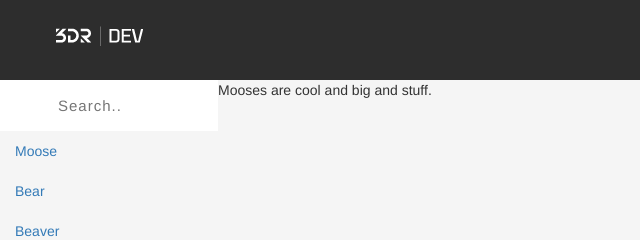
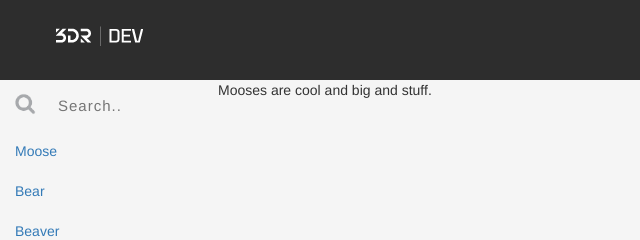
Before and after one commit to kaitlynhova/3dr_dronekit-layout, a plain HTML site: page index.html in a window 1280 px wide. Shown: the top 240 px of the page, 0-640 px from the left. Drawn offline with nearby package versions, Linux system fonts and the light colour scheme.

Commit message:
desperate styles. will clean up later

```diff
--- a/css/dronekit.css
+++ b/css/dronekit.css
@@ -15,13 +15,8 @@ html {
 }
 
 input.sidebar-search{
-  width: 100%;
   padding: 15px;
-  background-image: url(img/search-guy.png);
-  background-repeat: no-repeat;
-  background-size: 2%;
-  background-position-y: 11px;
-  background-position-x: 10px;
+  background: none;
   padding-left: 58px;
   font-size: 15px;
   letter-spacing: 1px;
--- a/index.html
+++ b/index.html
@@ -27,7 +27,8 @@
 			<div class="col-md-2 hidden-sm">
 	      <ul class="nav nav-list affix">
 					<li>
-						<form action="demo_form.asp">
+						<!-- FIX ME: desperate inline styles -->
+						<form class="search-side" action="demo_form.asp" style="background-image: url(img/search-guy.png);background-size: 2%;background-repeat: no-repeat;background-position-x: 12px;background-position-y: 11px;">
 							<input class="sidebar-search" type="text" name="fname" placeholder="Search..">
 						</form>
 					</li>
```
